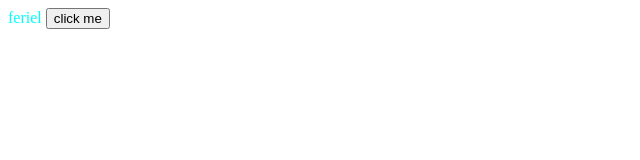
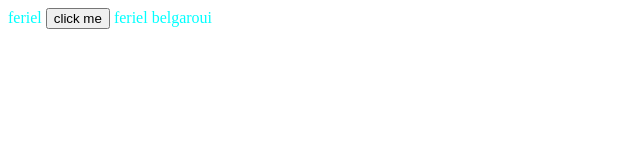
Before and after one commit to fery-blg/intro, a plain HTML site: page index.html in a window 1280 px wide. Shown: the whole page, without its empty margins (0-640 px from the left). Drawn offline with Linux system fonts and the light colour scheme.

Commit message:
index html apde

```diff
--- a/index.html
+++ b/index.html
@@ -22,6 +22,7 @@
     <![endif]-->
     feriel
     <button onclick="clicked">click me</button>
+    feriel belgaroui
     <script src="./js/script.js" async defer></script>
   </body>
 </html>
```
